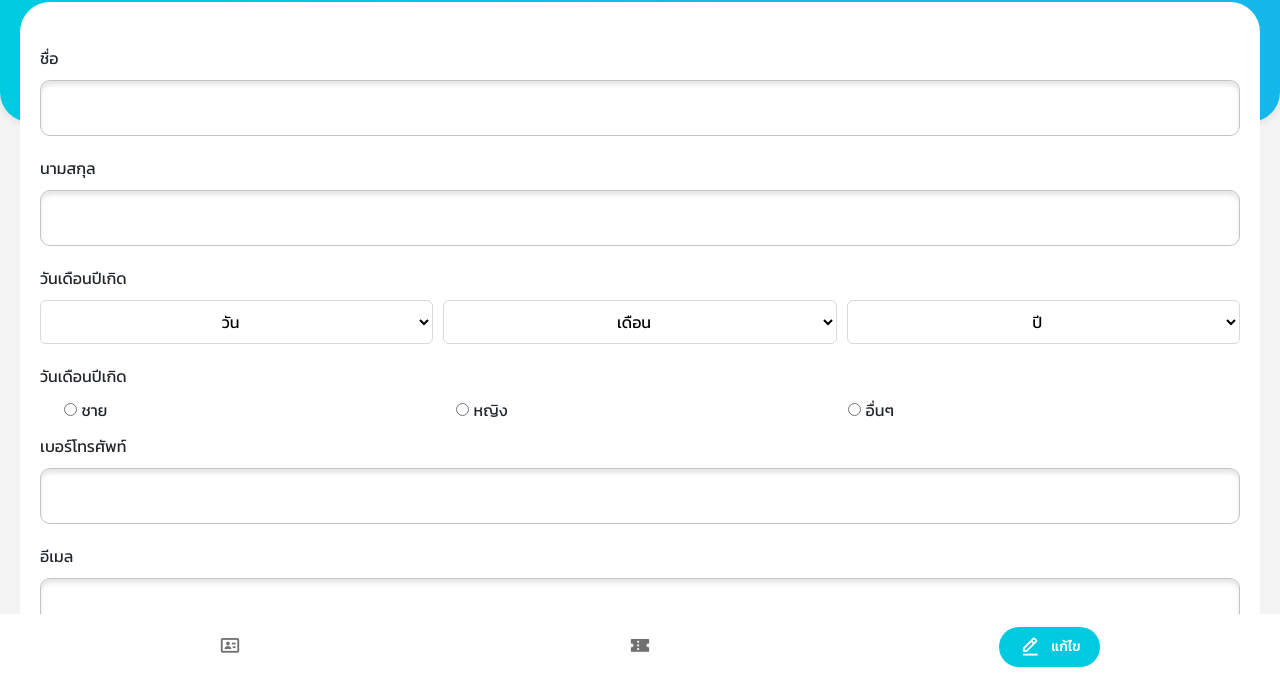
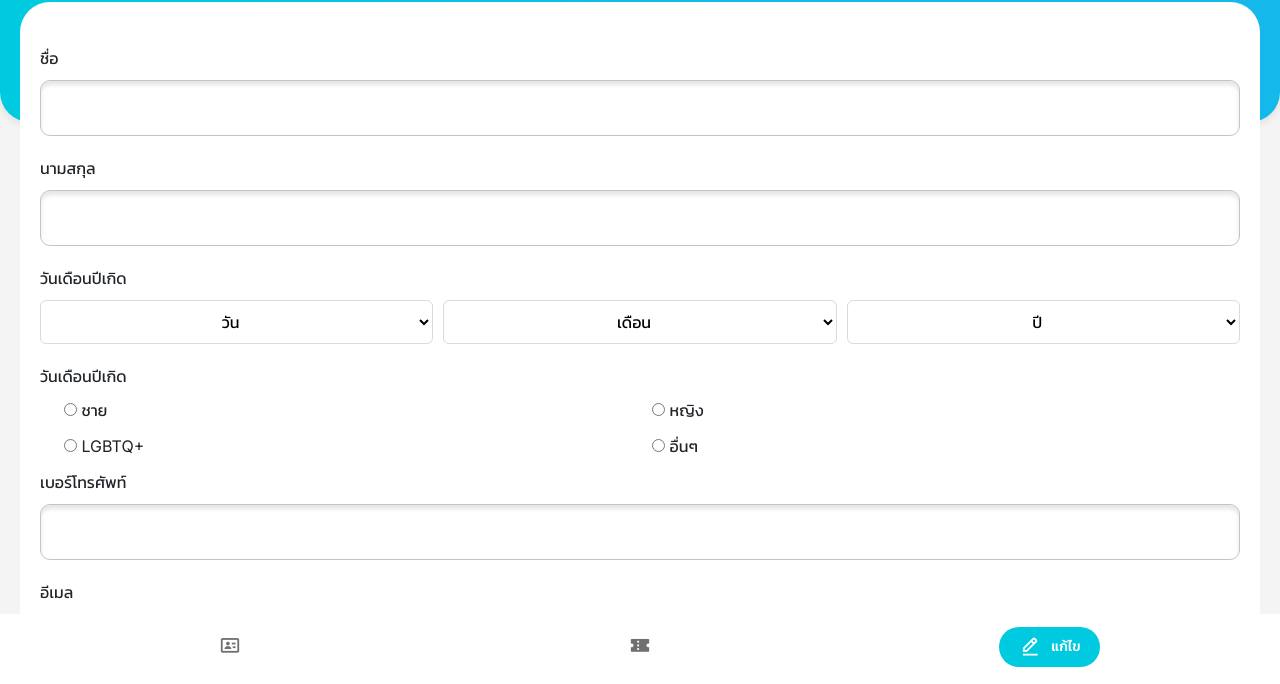
Before and after one commit to KareePe/freelance-nk-app, a plain HTML site: page edit.html in a window 1280 px wide. Shown: the part 116-800 px from the top of the page. Drawn offline with nearby package versions, Linux system fonts and the light colour scheme.

Commit message:
add lgbtq edit page

```diff
--- a/edit.html
+++ b/edit.html
@@ -68,6 +68,12 @@
                         <input type="radio" id="female" name="sex">
                         <label for="female">หญิง</label>
                     </div>
+                </div>
+                <div class="form-check">
+                    <div class="box-check">
+                        <input type="radio" id="lgbtq" name="sex">
+                        <label for="lgbtq">LGBTQ+</label>
+                    </div>
                     <div class="box-check">
                         <input type="radio" id="etc" name="sex">
                         <label for="etc">อื่นๆ</label>
```
